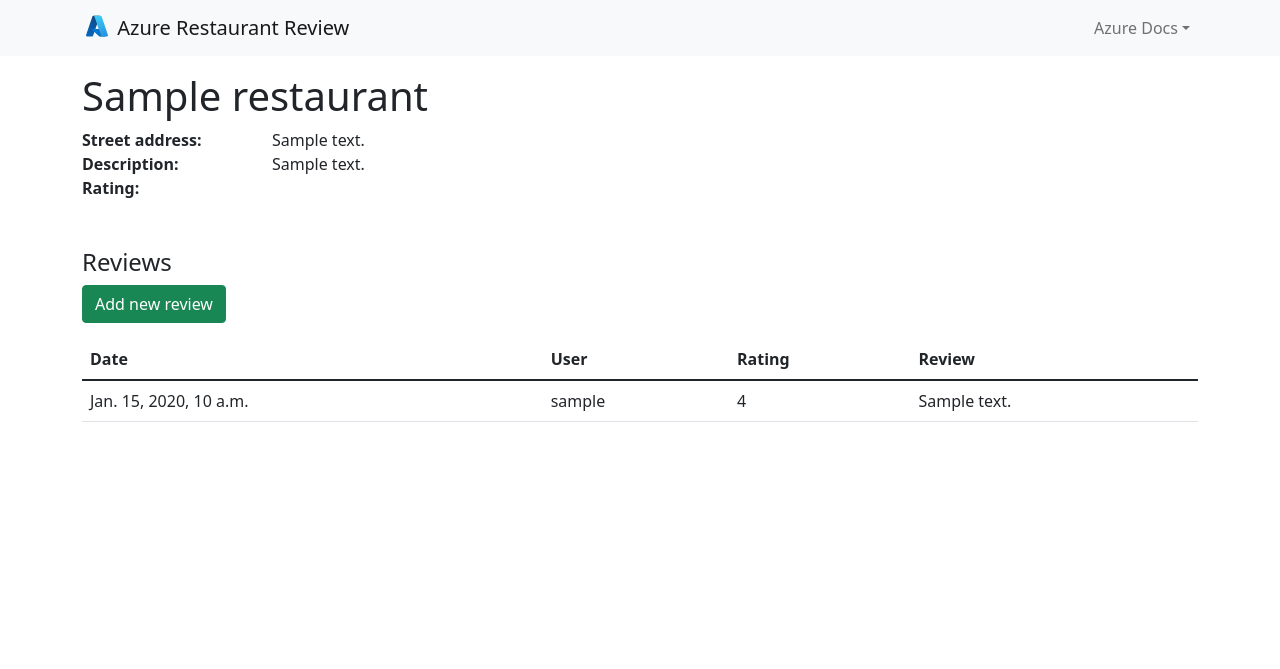
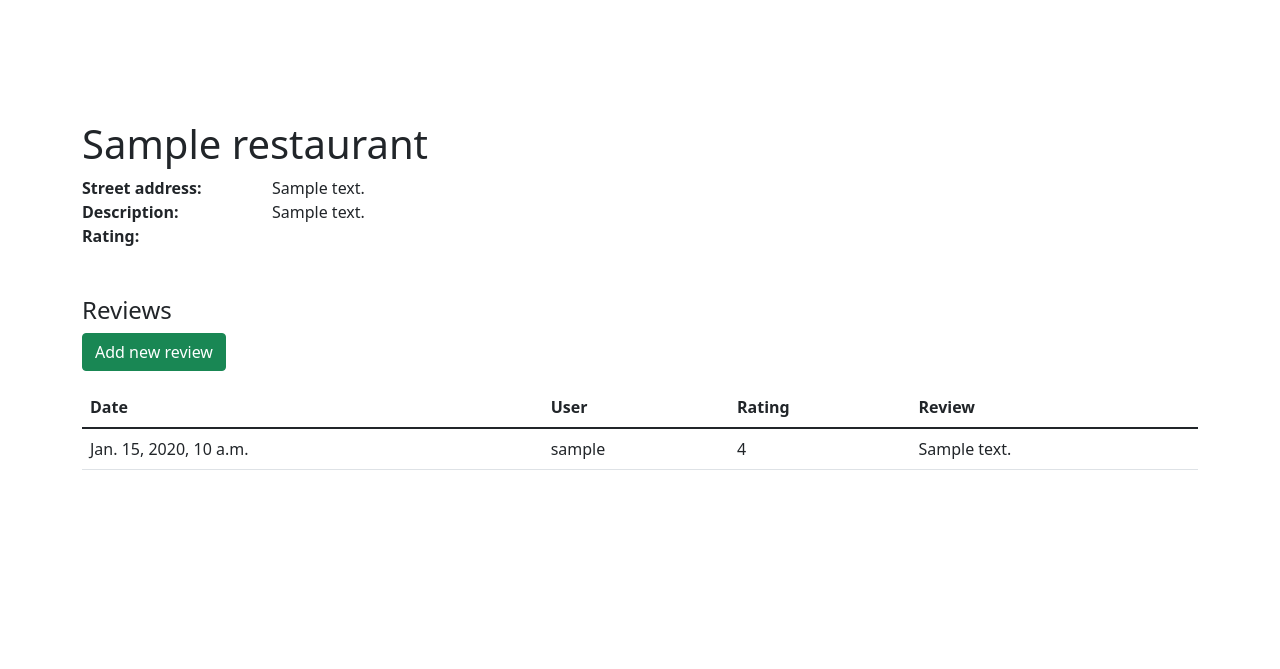
Before and after one commit to youngvictormonet/msdocs-django-postgresql-sample-app-new, a Django app: page /1/ in a window 1280 px wide. Shown: the top 669 px of the page. Run offline with Django 4.2, Linux system fonts and the light colour scheme; tables that the repository leaves empty hold one stand-in row (values such as "Sample post"); some libraries are stand-ins or nearby versions.

Commit message:
Update base.html

```diff
--- a/restaurant_review/templates/restaurant_review/base.html
+++ b/restaurant_review/templates/restaurant_review/base.html
@@ -10,31 +10,8 @@
     {% endblock %}
 </head>
 <body>
-    <nav class="navbar navbar-expand-md navbar-light fixed-top bg-light">
-        <div class="container">
-          <a class="navbar-brand" href="/">
-            <img src="{% static 'images/azure-icon.svg' %}" alt="" width="30" height="24" class="d-inline-block align-text-top">
-            Azure Restaurant Review
-          </a>
-          <button class="navbar-toggler" type="button" data-bs-toggle="collapse" data-bs-target="#navbarCollapse" aria-controls="navbarCollapse" aria-expanded="false" aria-label="Toggle navigation">
-            <span class="navbar-toggler-icon"></span>
-          </button>
-          <div class="collapse navbar-collapse" id="navbarCollapse">
-            <ul class="navbar-nav mb-2 mb-md-0 ms-auto">
-                <li class="nav-item dropdown">
-                    <a class="nav-link dropdown-toggle" href="#" id="dropdown07XL" data-bs-toggle="dropdown" aria-expanded="true">Azure Docs</a>
-                    <ul class="dropdown-menu" aria-labelledby="dropdown07XL" data-bs-popper="none">
-                        <li><a class="dropdown-item" target="_blank" href="https://docs.microsoft.com/azure">Azure Docs Home</a></li>
-                        <li><a class="dropdown-item" target="_blank" href="#">Python Web App + PostgreSQL Database Tutorial</a></li>
-                        <li><a class="dropdown-item" target="_blank" href="https://azure.microsoft.com/develop/python/">Python on Azure</a></li>
-                        <li><a class="dropdown-item" target="_blank" href="https://docs.microsoft.com/azure/developer/python">Python on Azure Developer Center</a></li>
-                    </ul>
-                </li>
-            </ul>
-          </div>
-        </div>
-      </nav>
-
+      <br/>
+      <br/>
       <main class="container">
         {% block content %}{% endblock %}
       </main>
```
